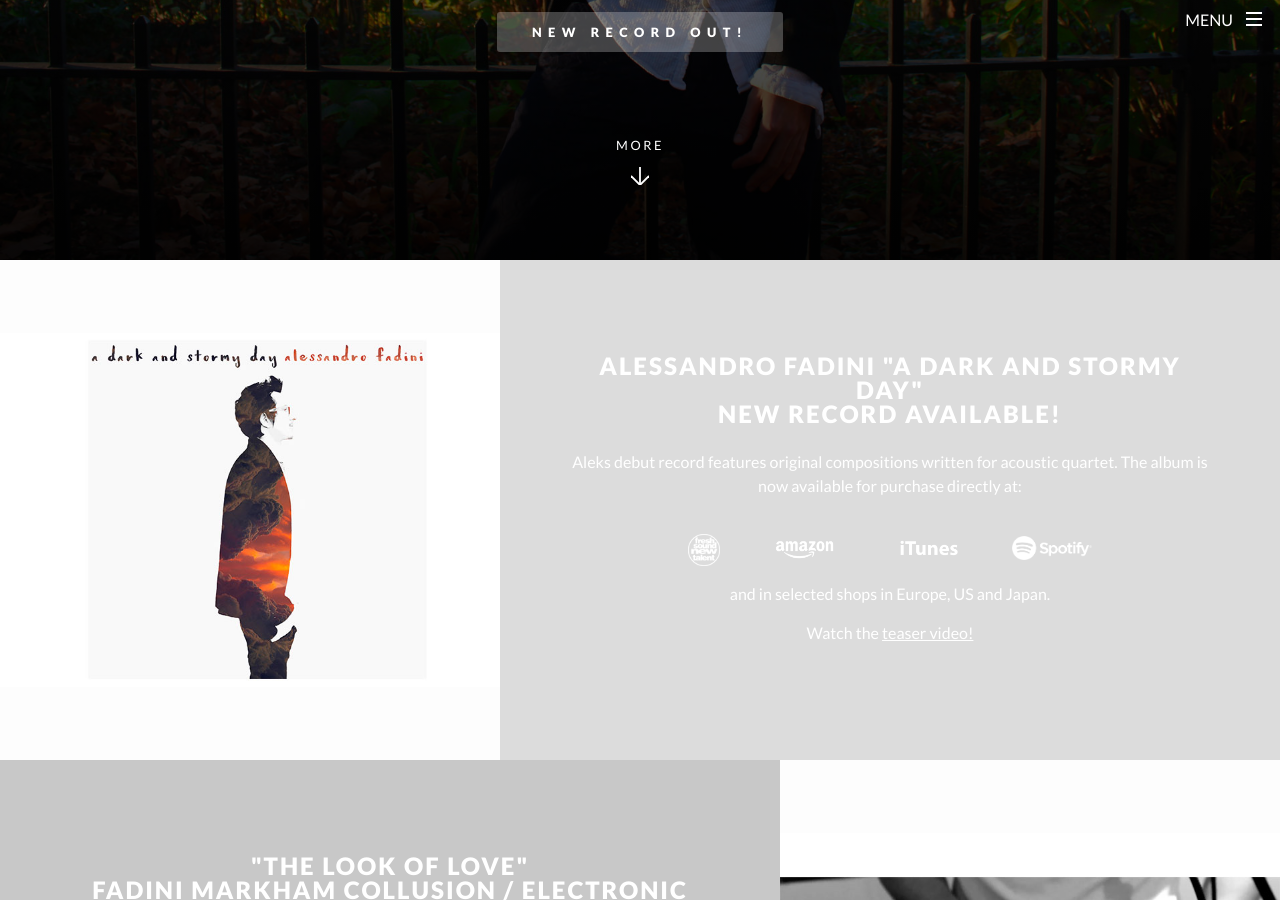
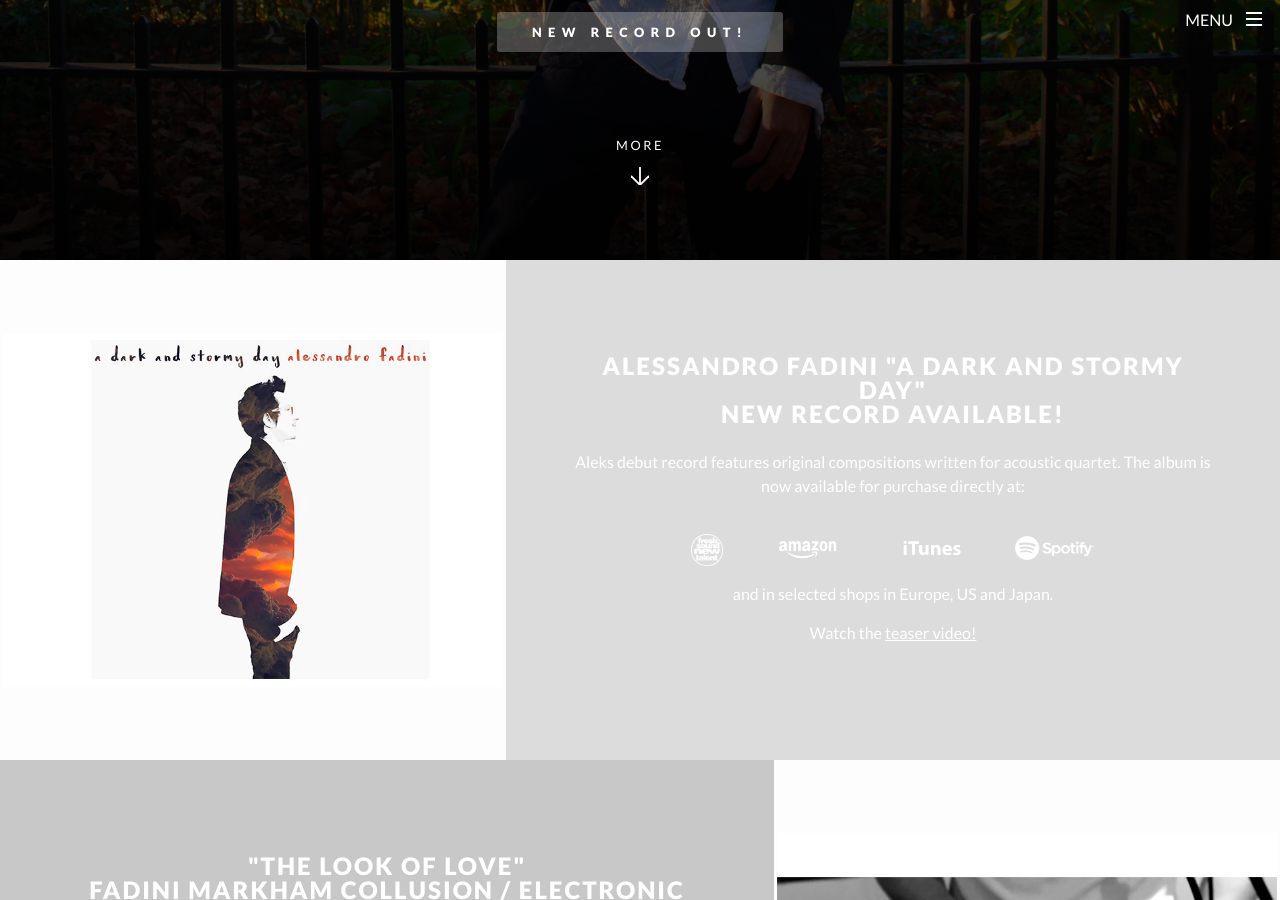
Before and after one commit to danvisintainer/aleksfadini, a Jekyll site: the page built from index.html, in a window 1280 px wide and 900 px high, scrolled down 640 px. Built offline with Jekyll 4.4.1, drawn with Linux system fonts in a browser that asks for light colours.

Commit message:
fixed safari bug

```diff
--- a/_sass/_layout.scss
+++ b/_sass/_layout.scss
@@ -817,6 +817,9 @@
         flex: auto;
         box-sizing: border-box;
         width: 100%;
+                @include media-query($desktop) {
+        width: 60%;
+    }
         color: white;
         background: rgba(220, 220, 220, 1);
         text-align: center;
@@ -861,6 +864,10 @@
         flex: auto;
         box-sizing: border-box;
         width: 100%;
+        @include media-query($desktop) {
+        width: 60%;
+    }
+
         color: white;
         background: rgba(200, 200, 200, 1);
         text-align: center;
```
